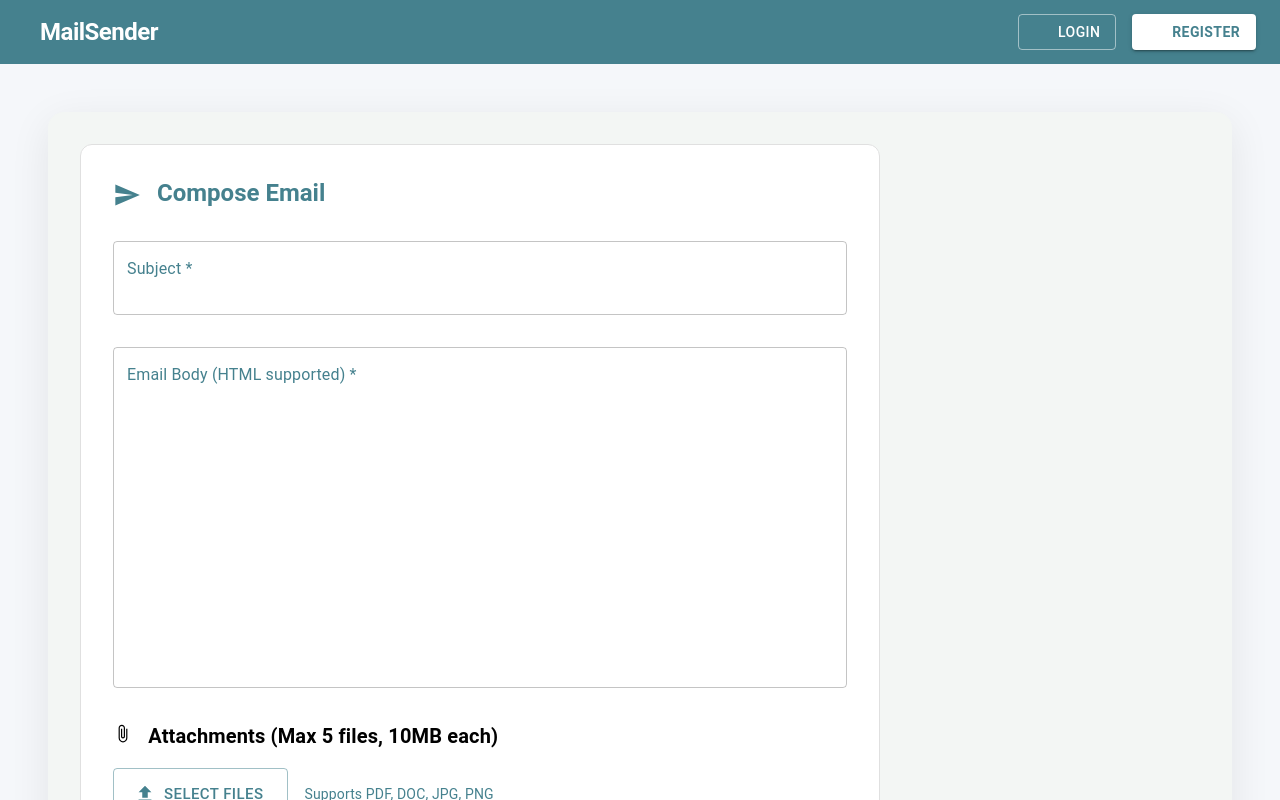
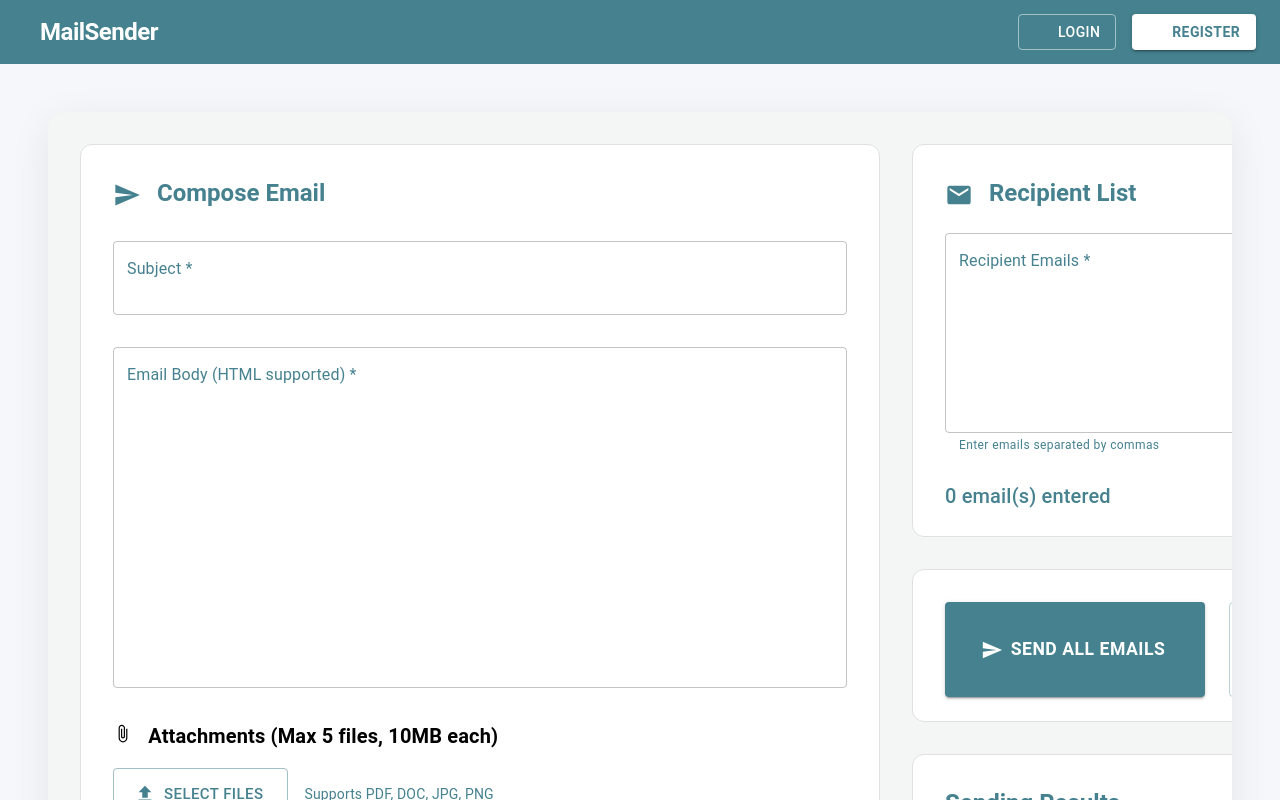
Before and after one commit to lokeshwarp01/RMS_frontend, a React (Vite) app: page /landingpage in a window 1280 px wide. Shown: the top 800 px of the page. Built offline with nearby package versions, Linux system fonts and the light colour scheme; some icons are missing.

Commit message:
deployment ready5

```diff
--- a/src/pages/LandingPage.tsx
+++ b/src/pages/LandingPage.tsx
@@ -17,7 +17,6 @@ import {
   CardContent,
   Stack,
   LinearProgress,
-  Grid,
 } from "@mui/material";
 import {
   AttachFile as AttachFileIcon,
@@ -298,22 +297,14 @@ const LandingPage: React.FC = () => {
     } catch (err) {}
   };
 
-  // -------------------------
-  // Persist fields on change
-  // -------------------------
   useEffect(() => {
-    // persist attachments meta whenever attachments array changes (including on mount)
     persistAttachmentsMeta(attachments);
-    // eslint-disable-next-line react-hooks/exhaustive-deps
   }, [attachments]);
 
   // helpers for UI counts
   const successCount = results.filter((r) => r.status === "success").length;
   const failedCount = results.filter((r) => r.status === "failed").length;
 
-  // -------------------------
-  // Rendering
-  // -------------------------
   return (
     <Box
       sx={{
@@ -346,15 +337,27 @@ const LandingPage: React.FC = () => {
         )}
 
         <Box sx={{ p: 4 }}>
-          <Grid container spacing={4}>
+          {/* Replaced Grid with Box using flexbox */}
+          <Box
+            sx={{
+              display: "flex",
+              flexDirection: { xs: "column", lg: "row" },
+              gap: 4,
+            }}
+          >
             {/* LEFT SIDE - Email Composition */}
-            <Grid item xs={12} lg={7}>
+            <Box
+              sx={{
+                flex: { lg: 7 },
+                width: { xs: "100%", lg: "auto" },
+              }}
+            >
               <Card
                 elevation={0}
                 sx={{
                   height: "100%",
                   borderRadius: 3,
-                  width: "800px",
+                  width: { xs: "100%", lg: "800px" },
                   border: "1px solid #e0e0e0",
                   backgroundColor: "#ffffff",
                 }}
@@ -511,17 +514,22 @@ const LandingPage: React.FC = () => {
                   </Stack>
                 </CardContent>
               </Card>
-            </Grid>
+            </Box>
 
             {/* RIGHT SIDE - Email List & Results */}
-            <Grid item xs={12} lg={5}>
+            <Box
+              sx={{
+                flex: { lg: 5 },
+                width: { xs: "100%", lg: "auto" },
+              }}
+            >
               <Stack spacing={4}>
                 {/* Email List Card */}
                 <Card
                   elevation={0}
                   sx={{
                     borderRadius: 3,
-                    width: "500px",
+                    width: { xs: "100%", lg: "500px" },
                     border: "1px solid #e0e0e0",
                     backgroundColor: "#ffffff",
                   }}
@@ -575,7 +583,7 @@ const LandingPage: React.FC = () => {
                   elevation={0}
                   sx={{
                     borderRadius: 3,
-                    width: "500px",
+                    width: { xs: "100%", lg: "500px" },
                     border: "1px solid #e0e0e0",
                     backgroundColor: "#ffffff",
                   }}
@@ -655,7 +663,7 @@ const LandingPage: React.FC = () => {
                   elevation={0}
                   sx={{
                     borderRadius: 3,
-                    width: "500px",
+                    width: { xs: "100%", lg: "500px" },
                     border: "1px solid #e0e0e0",
                     backgroundColor: "#ffffff",
                   }}
@@ -814,8 +822,8 @@ const LandingPage: React.FC = () => {
                   </CardContent>
                 </Card>
               </Stack>
-            </Grid>
-          </Grid>
+            </Box>
+          </Box>
         </Box>
 
         {/* Footer */}
```
